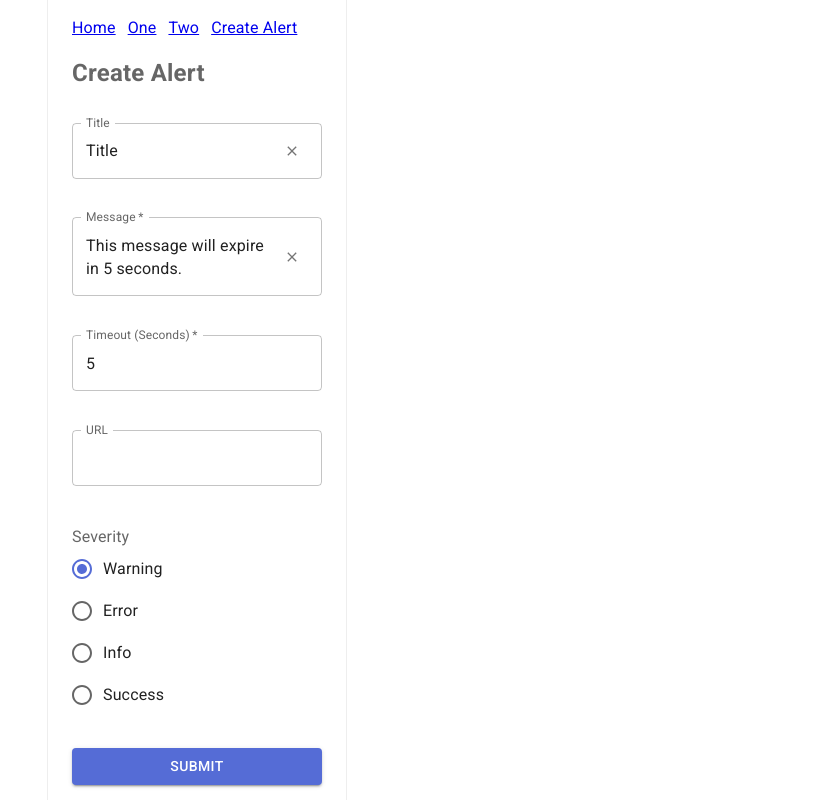
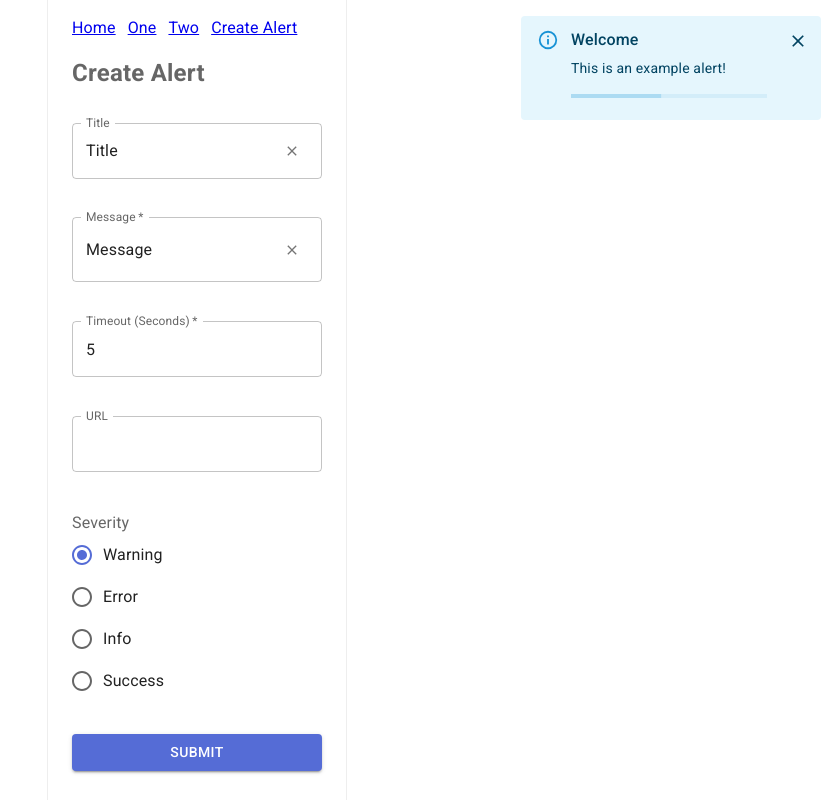
Before and after one commit to nickstaroba/alerts, a React (Create React App) app: page /#/create-alert in a window 1280 px wide. Shown: the whole page, without its empty margins (443-1280 px from the left). Built offline with nearby package versions, Linux system fonts and the light colour scheme.

Commit message:
adding progress bar

```diff
--- a/src/Alert.jsx
+++ b/src/Alert.jsx
@@ -1,4 +1,10 @@
-import { Alert as MuiAlert, AlertTitle, Collapse, Link } from "@mui/material";
+import {
+  Alert as MuiAlert,
+  AlertTitle,
+  Collapse,
+  LinearProgress,
+  Link,
+} from "@mui/material";
 import React, { useEffect, useState } from "react";
 
 export const Alert = ({
@@ -13,7 +19,17 @@ export const Alert = ({
 }) => {
   const [collapseIn, setCollapseIn] = useState(false);
 
-  const COLLAPSE_TIMEOUT = 500;
+  // The progress bar needs to account for the time to collapse the alert.
+  const COLLAPSE_TIMEOUT_MS = 500;
+  const COLLAPSE_TIMEOUT_SECONDS = COLLAPSE_TIMEOUT_MS / 1000;
+  const INITIAL_PROGRESS_SECONDS = timeoutSeconds - COLLAPSE_TIMEOUT_SECONDS;
+  const [progressSeconds, setProgressSeconds] = useState(
+    INITIAL_PROGRESS_SECONDS
+  );
+
+  // The progress bar's value is based on a scale from 0 to 100
+  const PROGRESS_RATIO = 100 / INITIAL_PROGRESS_SECONDS;
+  const progressValue = progressSeconds * PROGRESS_RATIO;
 
   const handleCloseMuiAlert = () => {
     setCollapseIn(false);
@@ -22,7 +38,7 @@ export const Alert = ({
   const handleCollapseExit = () => {
     setTimeout(() => {
       handleClose(id);
-    }, COLLAPSE_TIMEOUT);
+    }, COLLAPSE_TIMEOUT_MS);
   };
 
   useEffect(() => {
@@ -34,6 +50,17 @@ export const Alert = ({
       handleCloseMuiAlert();
     }, timeoutSeconds * 1000);
   }, [timeoutSeconds]);
+
+  useEffect(() => {
+    const PROGRESS_INTERVAL = 250;
+    const PROGRESS_INTERVAL_SECONDS = PROGRESS_INTERVAL / 1000;
+    if (progressSeconds) {
+      setTimeout(
+        () => setProgressSeconds(progressSeconds - PROGRESS_INTERVAL_SECONDS),
+        PROGRESS_INTERVAL
+      );
+    }
+  }, [progressSeconds]);
 
   const titleContent = title ? <AlertTitle>{title}</AlertTitle> : null;
 
@@ -49,12 +76,18 @@ export const Alert = ({
     <Collapse
       in={collapseIn}
       onExit={handleCollapseExit}
-      timeout={COLLAPSE_TIMEOUT}
+      timeout={COLLAPSE_TIMEOUT_MS}
       unmountOnExit={true}
     >
       <MuiAlert onClose={handleCloseMuiAlert} severity={severity} sx={sx}>
         {titleContent}
         {messageContent}
+        <LinearProgress
+          color={severity}
+          sx={{ marginBottom: 1, marginTop: 2, opacity: 0.25, width: "100%" }}
+          value={progressValue}
+          variant={"determinate"}
+        />
       </MuiAlert>
     </Collapse>
   );
--- a/src/AlertsManager.jsx
+++ b/src/AlertsManager.jsx
@@ -21,7 +21,11 @@ export const AlertsManager = () => {
             message={message}
             handleClose={handleCloseAlert}
             severity={severity}
-            sx={{ marginBottom: 2, width: 300 }}
+            sx={{
+              marginBottom: 2,
+              width: 300,
+              ".MuiAlert-message": { width: "100%" },
+            }}
             timeoutSeconds={timeout}
             title={title}
             href={href}
--- a/src/AlertsReducer.js
+++ b/src/AlertsReducer.js
@@ -20,9 +20,9 @@ export const alertsReducer = (state, action) => {
 const MOCK_ALERT = {
   href: "",
   id: uuid(),
-  message: "This is an example alert. It will expire in 10 seconds.",
+  message: "This is an example alert!",
   severity: "info",
-  timeout: 5,
+  timeout: 10,
   title: "Welcome",
 };
 
--- a/src/CreateAlert.jsx
+++ b/src/CreateAlert.jsx
@@ -165,11 +165,7 @@ export const CreateAlert = () => {
     });
 
   useEffect(() => {
-    setValue(
-      "message",
-      `This message will expire in ${watchTimeout} seconds.`,
-      { shouldDirty: true }
-    );
+    setValue("message", "Message", { shouldDirty: true });
     trigger("message");
   }, [watchTimeout, setValue, trigger]);
 
```
